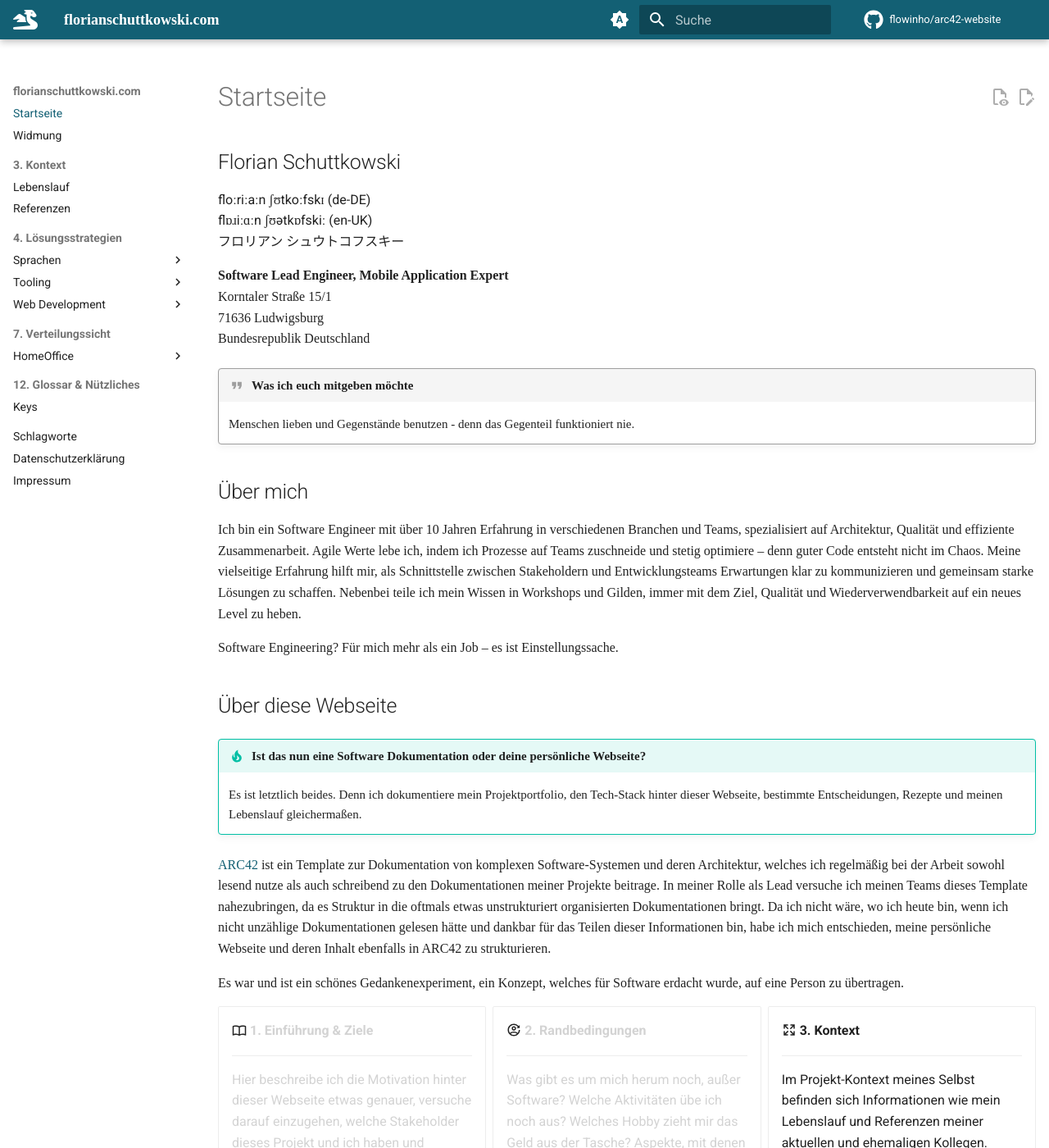
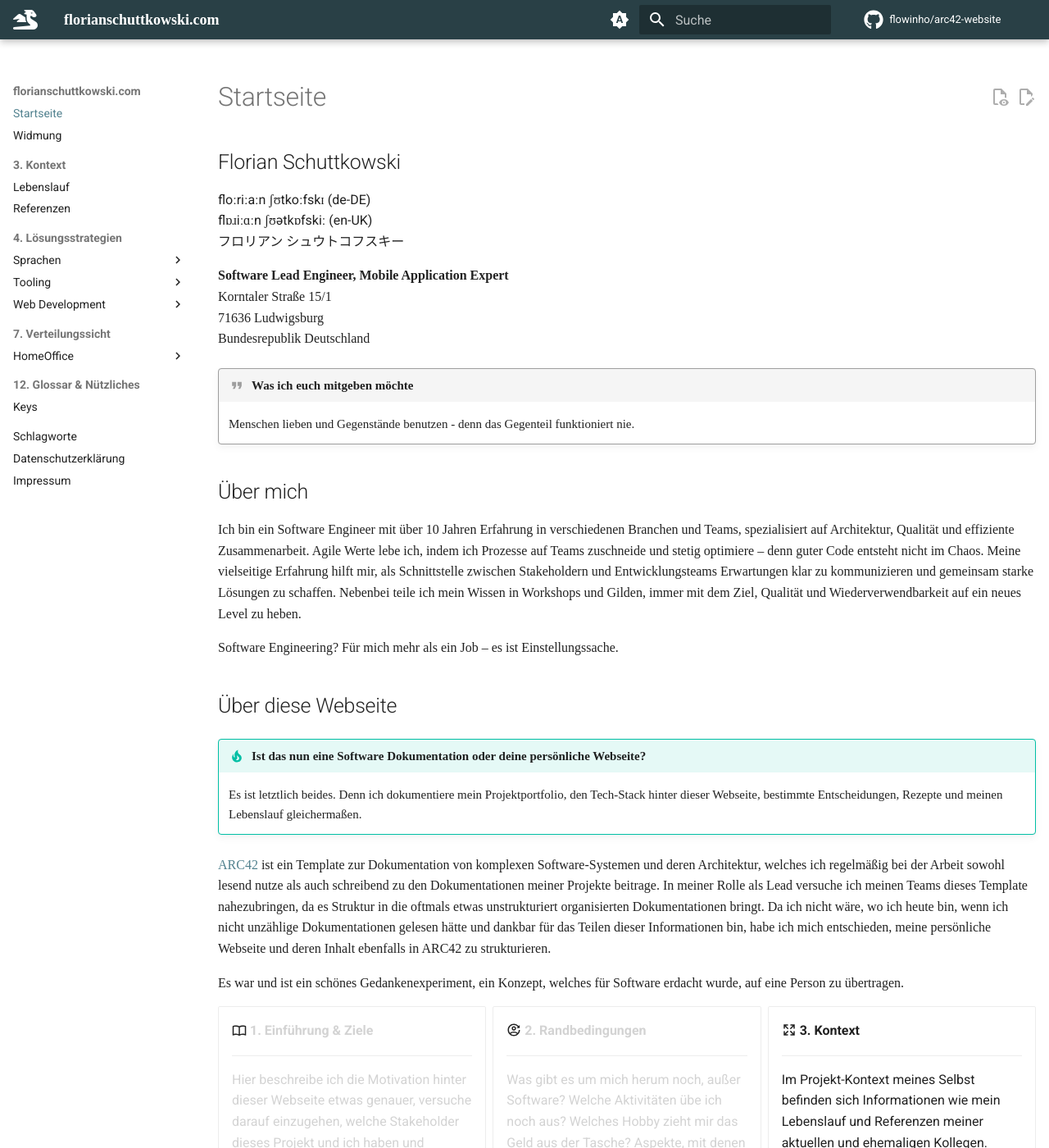
Before and after one commit to md42/arc42-website, an MkDocs documentation site: the page built from docs/index.md, in a window 1280 px wide and 1400 px high. Shown: the whole window at 82% size. Built offline with MkDocs 1.6.1 and Material for MkDocs 9.7.7, drawn with Linux system fonts in a browser that asks for light colours; some web fonts are replaced; plug-ins that fetch from the network failed and are left out; comment, search, counter and statistics services are not loaded.

Commit message:
Fix color definitions

```diff
--- a/docs/stylesheets/extra.css
+++ b/docs/stylesheets/extra.css
@@ -62,11 +62,17 @@ html {
 
 
 [data-md-color-scheme="default"] {
-    --md-primary-fg-color:        #136074;
+    --md-primary-fg-color:        #294046;
+    --md-primary-fg-color--light: #294046;
+    --md-primary-fg-color--dark:  #294046;
+    --md-typeset-a-color: #52828f;
   }
 
 [data-md-color-scheme="slate"] {
-    --md-primary-fg-color:        #136074;
+    --md-primary-fg-color:        #294046;
+    --md-primary-fg-color--light: #294046;
+    --md-primary-fg-color--dark:  #294046;
+    --md-typeset-a-color: #52828f;
   }
 
 [data-md-color-scheme="default"] .disabled {
--- a/mkdocs.yml
+++ b/mkdocs.yml
@@ -33,7 +33,7 @@ theme:
     # Palette toggle for light mode
     - media: "(prefers-color-scheme: light)"
       scheme: default
-      primary: teal
+      primary: custom
       accent: indigo
       toggle:
         icon: material/brightness-7
@@ -42,7 +42,7 @@ theme:
     # Palette toggle for dark mode
     - media: "(prefers-color-scheme: dark)"
       scheme: slate
-      primary: teal
+      primary: custom
       accent: indigo
       toggle:
         icon: material/brightness-4
```
